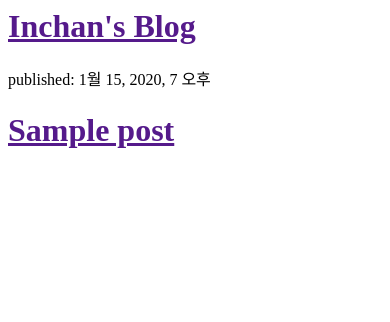
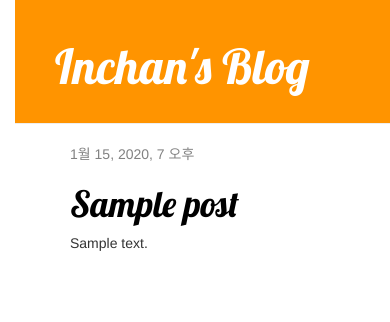
Before and after one commit to dls4585/my-first-blog, a Django app: page / in a window 390 px wide. Shown: the top 322 px of the page. Run offline with Django 3.2, Linux system fonts and the light colour scheme; tables that the repository leaves empty hold one stand-in row (values such as "Sample post"); some libraries are stand-ins or nearby versions.

Commit message:
Added view and template for detailed blog post as well as CSS for the site

```diff
--- /dev/null
+++ b/blog/static/css/blog.css
@@ -0,0 +1,44 @@
+h1 a {
+    color: #FCA205;
+    font-family: 'Lobster';
+}
+body {
+    padding-left: 15px;
+}
+.page-header {
+    background-color: #ff9400;
+    margin-top: 0;
+    padding: 20px 20px 20px 40px;
+}
+.page-header h1, .page-header h1 a, .page-header h1 a:visited, .page-header h1 a:active {
+    color: #ffffff;
+    font-size: 36pt;
+    text-decoration: none;
+}
+.content {
+    margin-left: 40px;
+}
+h1, h2, h3, h4 {
+    font-family: 'Lobster', cursive;
+}
+.date {
+    color: #828282;
+}
+.save {
+    float: right;
+}
+.post-form textarea, .post-from input {
+    width: 100%;
+}
+.top-menu, .top-menu:hover, .top-menu:visited {
+    color: #ffffff;
+    float: right;
+    font-size: 26pt;
+    margin-right: 20px;
+}
+.post {
+    margin-bottom: 70px;
+}
+.post h1 a, .post h1 a:visited {
+    color: #000000;
+}
--- /dev/null
+++ b/blog/templates/blog/base.html
@@ -0,0 +1,23 @@
+{% load static %}
+<html>
+    <head>
+        <title>Inchan's blog</title>
+        <link rel="stylesheet" href="//maxcdn.bootstrapcdn.com/bootstrap/3.2.0/css/bootstrap.min.css">
+        <link rel="stylesheet" href="//maxcdn.bootstrapcdn.com/bootstrap/3.2.0/css/bootstrap-theme.min.css">
+        <link rel="stylesheet" href="{% static 'css/blog.css' %}">
+        <link href="//fonts.googleapis.com/css?family=Lobster&subset=latin,latin-ext" rel="stylesheet" type="text/css">
+    </head>
+    <body>
+        <div class="page-header">
+            <h1><a href="/">Inchan's Blog</a> </h1>
+        </div>
+        <div class="content container">
+            <div class="row">
+                <div class="col-md-8">
+                    {% block content %}
+                    {% endblock %}
+                </div>
+            </div>
+        </div>
+    </body>
+</html>
--- a/blog/templates/blog/post_list.html
+++ b/blog/templates/blog/post_list.html
@@ -1,16 +1,13 @@
-<html>
-    <head>
-        <title>Inchan's blog</title>
-    </head>
-    <body>
-        <div>
-            <h1><a href="">Inchan's Blog</a> </h1>
+{% extends 'blog/base.html' %}
+
+{% block content %}
+    {% for post in posts %}
+        <div class="post">
+            <div class="date">
+               {{ post.published_date }}
+            </div>
+            <h1><a href="{% url 'post_detail' pk=post.pk %}">{{ post.title }}</a> </h1>
+            <p>{{ post.text|linebreaksbr }}</p>
         </div>
-        {% for post in posts %}
-            <div>
-                <p>published: {{ post.published_date}}</p>
-                <h1><a href="">{{post.title}}</a> </h1>
-            </div>
-        {% endfor %}
-    </body>
-</html>
+    {% endfor %}
+{% endblock %}
--- a/blog/urls.py
+++ b/blog/urls.py
@@ -1,6 +1,7 @@
 from django.urls import path
 from . import views
 
-urlpatterns = {
-    path('', views.post_list, name = 'post_list')
-}
+urlpatterns = [
+    path('', views.post_list, name='post_list'),
+    path('post/<int:pk>/', views.post_detail, name='post_detail'),
+]
--- a/blog/views.py
+++ b/blog/views.py
@@ -1,7 +1,11 @@
-from django.shortcuts import render
+from django.shortcuts import render, get_object_or_404
 from django.utils import timezone
 from .models import Post
 
 def post_list(request):
     posts = Post.objects.filter(published_date__lte=timezone.now()).order_by('published_date')
     return render(request, 'blog/post_list.html', {'posts': posts})
+
+def post_detail(request, pk):
+    post = get_object_or_404(Post, pk=pk)
+    return render(request, 'blog/post_detail.html', {'post': post})
```
Also changed, not shown: blog/templates/blog/post_detail.html (added, +13 -0 lines).
